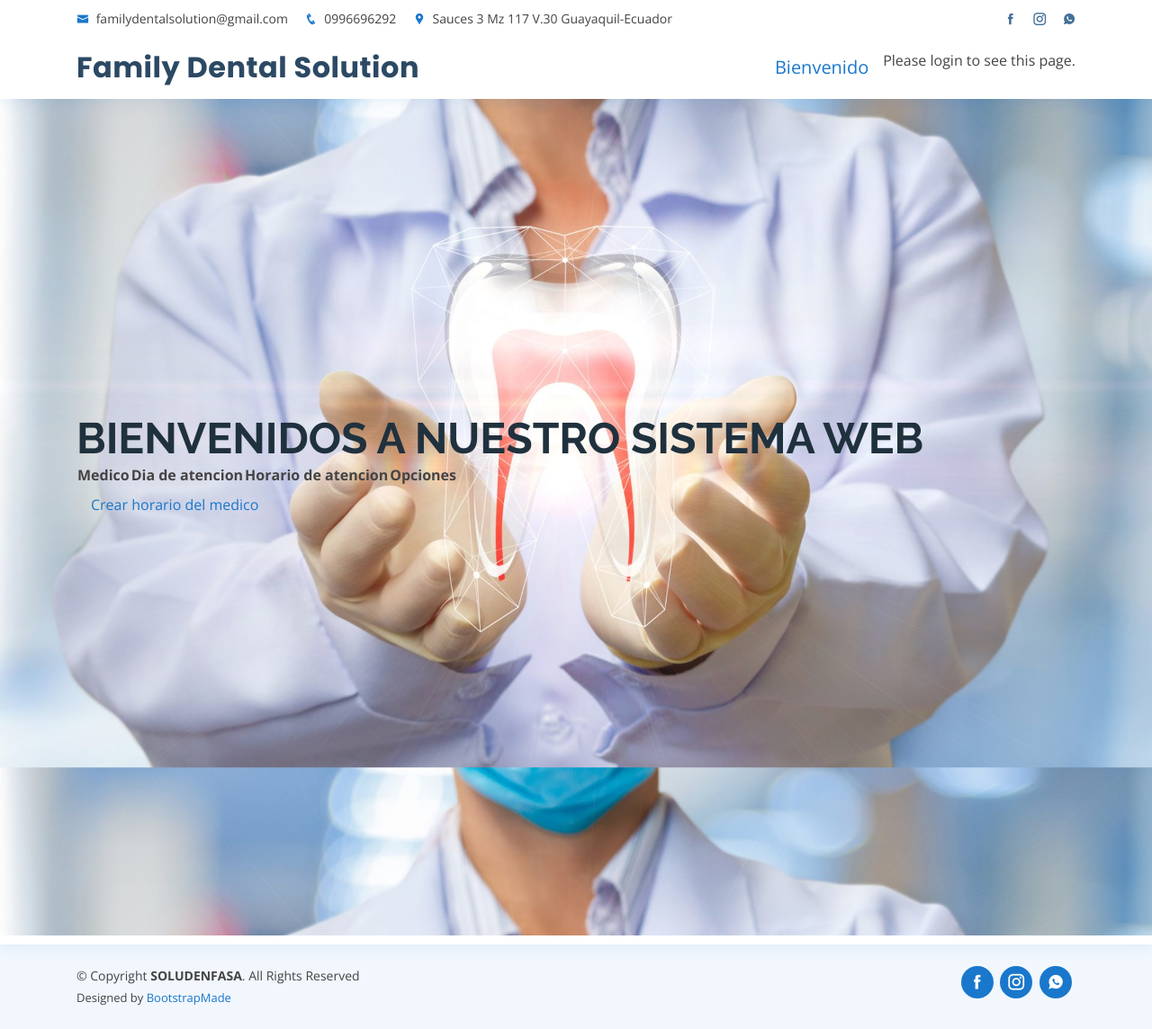
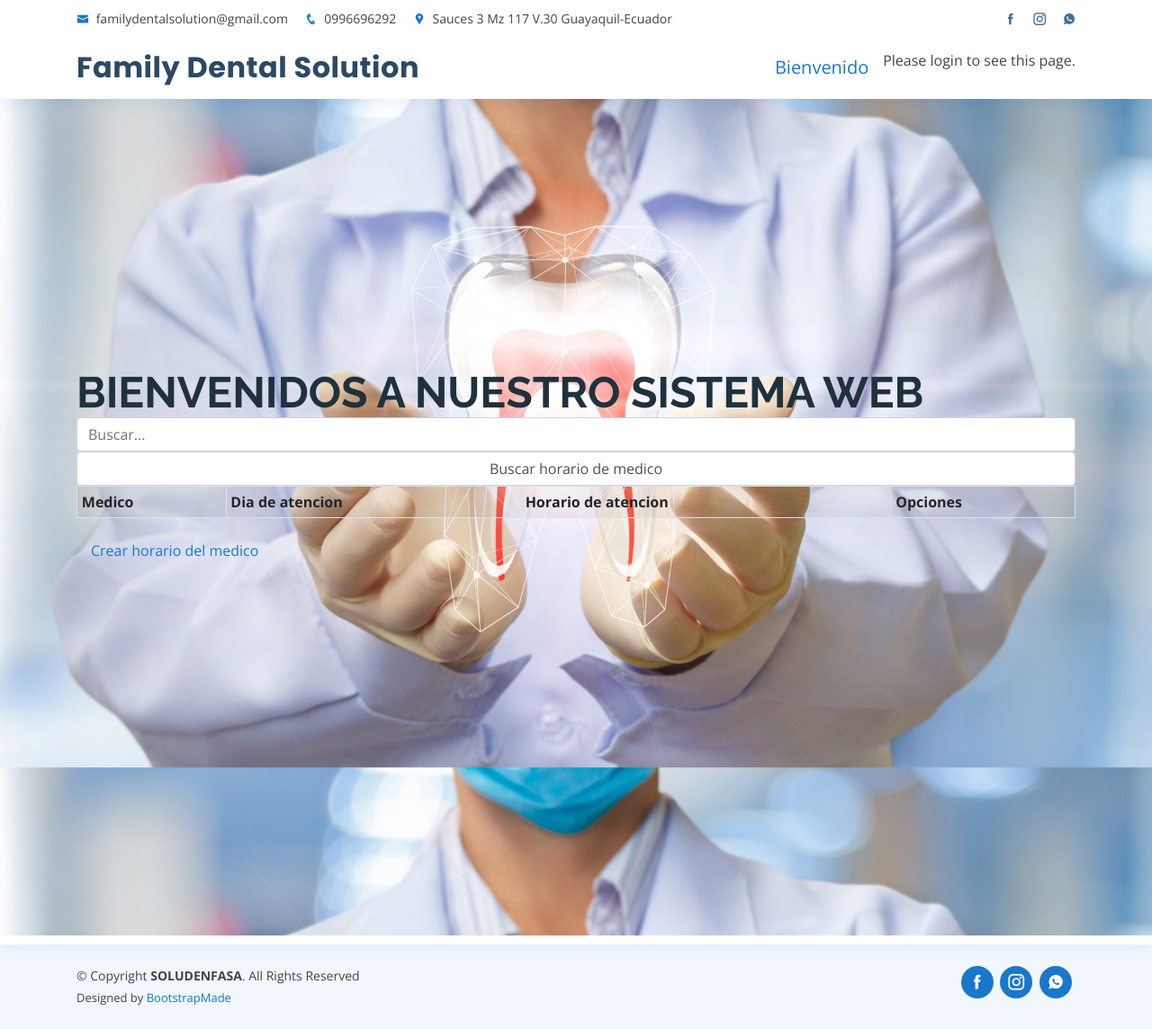
Before and after one commit to petterreyes/proyectoconsultorio, a Django app: page /medicos/horariomedico/ in a window 1280 px wide. Shown: the whole page at 90% size. Run offline with Django 3.2, Linux system fonts and the light colour scheme; data that the repository does not hold is empty; parts of the project's set-up code (start-up, migrations or seed data) failed here and were passed over; some libraries are stand-ins or nearby versions.

Commit message:
filtro de medico

```diff
--- a/medicos/templates/consultarhorariomedico.html
+++ b/medicos/templates/consultarhorariomedico.html
@@ -2,7 +2,12 @@
 {% load static %}
 
 {% block headers %}
-    <table>
+<table class="table table-striped table-sm table-hover table-bordered">
+    <form class="form-control" method="GET" action="{% url 'horariomedico' %}">
+        <input class="form-control" type="text" placeholder="Buscar..." name="buscar" value="{{ request.GET.buscar }}">
+        <button class="form-control" type="submit">Buscar horario de medico</button>
+    </form>
+
         <tr>
             <th>Medico</th>
             <th>Dia de atencion</th>
--- a/medicos/templates/consultarpaciente.html
+++ b/medicos/templates/consultarpaciente.html
@@ -2,7 +2,11 @@
 {% load static %}
 
 {% block headers %}
-    <table>
+<table class="table table-striped table-sm table-hover table-bordered">
+    <form class="form-control" method="GET" action="{% url 'paciente' %}">
+        <input class="form-control" type="text" placeholder="Buscar..." name="buscar" value="{{ request.GET.buscar }}">
+        <button class="form-control" type="submit">Buscar paciente</button>
+    </form>
         <tr>
             <th>Nombre</th>
             <th>Apellido</th>
--- a/medicos/views.py
+++ b/medicos/views.py
@@ -124,12 +124,24 @@ def eliminarusuario(request, pk, plantilla="eliminarusuario.html"):
     return render(request, plantilla, {'form': form})
 
 #paciente
-def consultarpaciente(request, plantilla="consultarpaciente.html"):
-    paciente = Paciente.objects.all()
-    data = {
-        'paciente':paciente
-    }
-    return render(request, plantilla, data)
+def consultarpaciente(request):
+    buscar = request.GET.get("buscar")
+    pacientes = Paciente.objects.all()
+
+    if buscar:
+        pacientes = Paciente.objects.filter(
+            Q(nombre__icontains=buscar) |
+            Q(apellido__icontains=buscar) |
+            Q(fecha_nacimiento__icontains=buscar) |
+            Q(cedula__icontains=buscar) |
+            Q(edad__icontains = buscar) |
+            Q(email__icontains=buscar) |
+            Q(sexo__icontains=buscar) |
+            Q(estado_civil__icontains=buscar)|
+            Q(telefono__icontains=buscar)
+
+        ).distinct()
+    return render(request, 'consultarpaciente.html', {'paciente':pacientes})
 
 
 #pagina de crear o insertar INSERT
@@ -177,12 +189,16 @@ def eliminarpaciente(request, pk, plantilla="eliminarpaciente.html"):
 
 
 #dia de atencion
-def consultardiadeatencion(request, plantilla="consultardiadeatencion.html"):
-    dia_atencion = Dia_atencion.objects.all()
-    data = {
-        'diadeatencion':dia_atencion
-    }
-    return render(request, plantilla, data)
+def consultardiadeatencion(request):
+    buscar = request.GET.get("buscar")
+    dia= Dia_atencion.objects.all()
+
+    if buscar:
+        dia = Dia_atencion.objects.filter(
+            Q(descripcion_dia__icontains=buscar)
+
+        ).distinct()
+    return render(request, 'consultardiadeatencion.html', {'diadeatencion': dia})
 
 
 #pagina de crear o insertar INSERT
@@ -230,12 +246,18 @@ def eliminardiadeatencion(request, pk, plantilla="eliminardiadeatencion.html"):
 
 
 #horario de atenciones
-def consultarhorariodeatencion(request, plantilla="consultarhorariodeatencion.html"):
-    horario_atencion = Horario_atencion.objects.all()
-    data = {
-        'horariodeatencion':horario_atencion
-    }
-    return render(request, plantilla, data)
+def consultarhorariodeatencion(request):
+    buscar = request.GET.get("buscar")
+    horario = Horario_atencion.objects.all()
+
+    if buscar:
+        horario = Horario_atencion.objects.filter(
+            Q(hora_inicio__icontains=buscar) |
+            Q(hora_fin__icontains=buscar)
+
+        ).distinct()
+    return render(request, 'consultarhorariodeatencion.html', {'horariodeatencion': horario})
+
 #pagina de crear o insertar INSERT
 def crearhorariodeatencion(request, plantilla="crearhorariodeatencion.html"):
 
@@ -279,12 +301,17 @@ def eliminarhorariodeatencion(request, pk, plantilla="eliminarhorariodeatencion.
 
 
 #antecedentes
-def consultarantecedentes(request, plantilla="consultarantecedentes.html"):
-    antecedente = Antecedente.objects.all()
-    data = {
-        'antecedente':antecedente
-    }
-    return render(request, plantilla, data)
+def consultarantecedentes(request):
+    buscar = request.GET.get("buscar")
+    antecedentes = Antecedente.objects.all()
+
+    if buscar:
+        antecedentes = Antecedente.objects.filter(
+            Q(descripcion__icontains=buscar)
+
+        ).distinct()
+    return render(request, 'consultarantecedentes.html', {'antecedentes':antecedentes})
+
 #pagina de crear o insertar INSERT
 def crearantecedentes(request, plantilla="crearantecedentes.html"):
 
```
Also changed, not shown: medicos/templates/consultarantecedentes.html (+8 -3 lines), medicos/templates/consultarconsulta.html (+7 -10 lines), medicos/templates/consultardiadeatencion.html (+6 -1 lines), medicos/templates/consultarexamen.html (+6 -1 lines), medicos/templates/consultarexamenconsulta.html (+6 -1 lines), medicos/templates/consultarhorariodeatencion.html (+6 -1 lines), medicos/templates/consultarreservaciones.html (+8 -8 lines), medicos/templates/consultartratamiento.html (+6 -1 lines).
